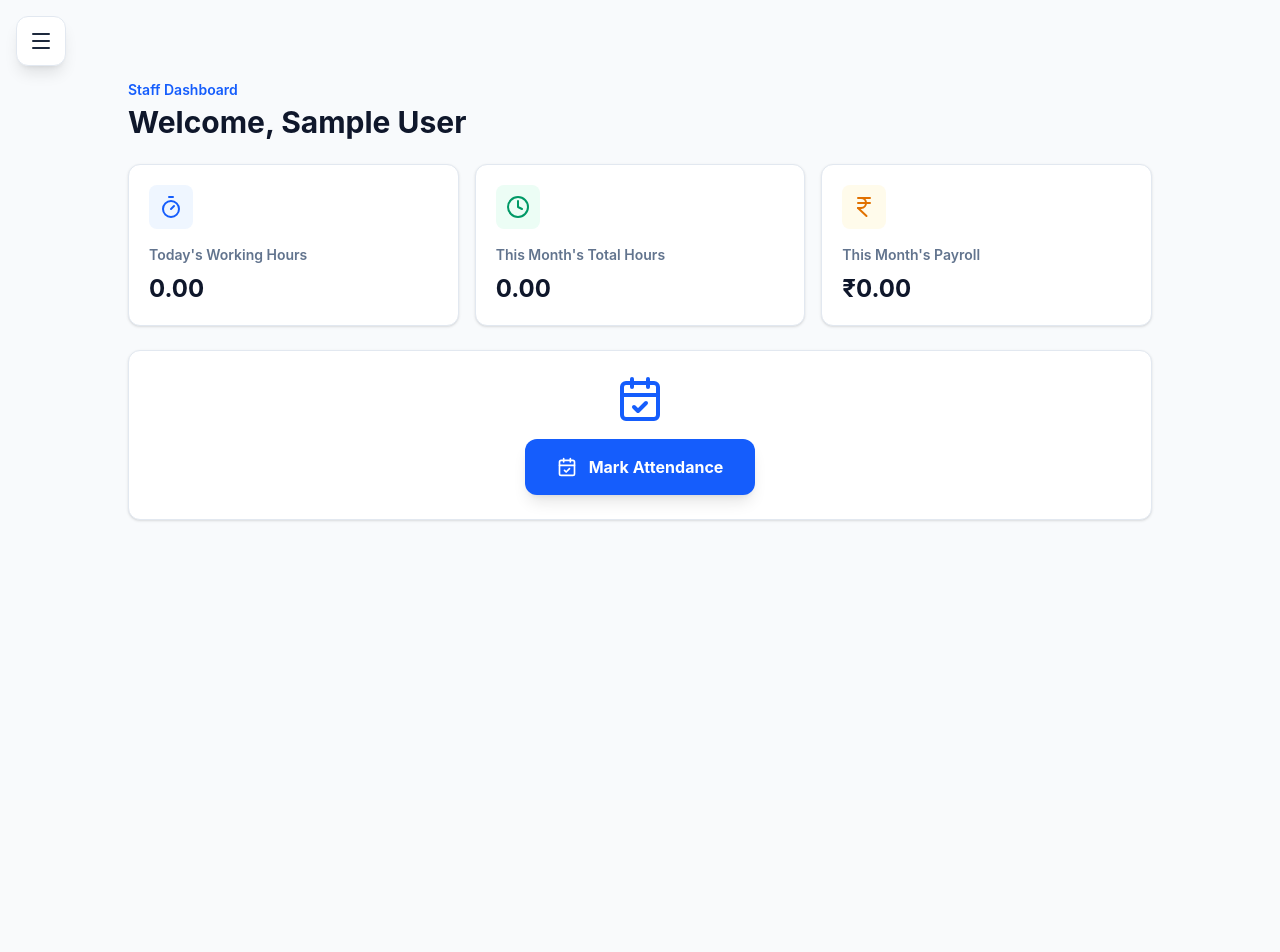
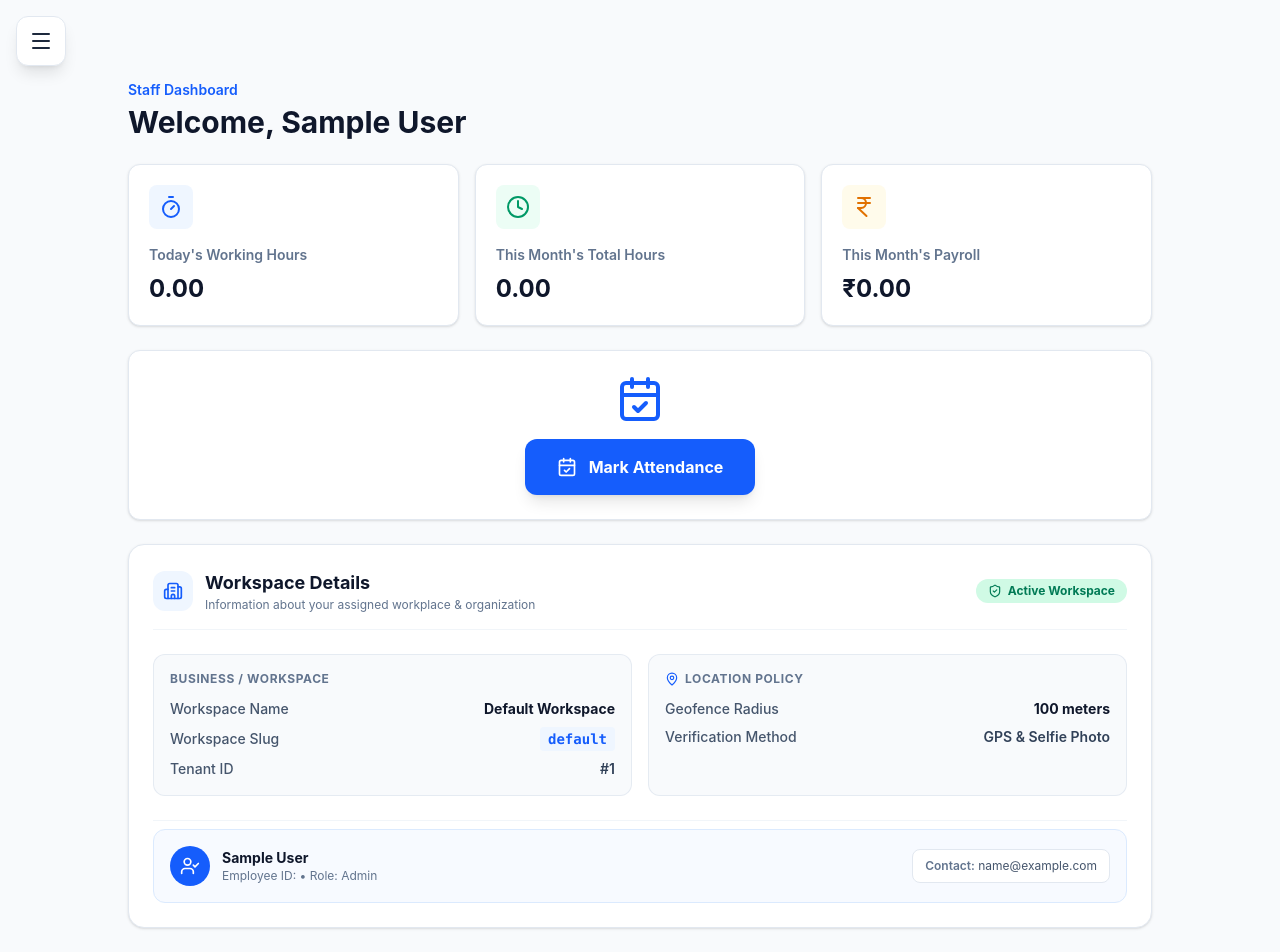
Before and after one commit to vignesh-potharaj/staff_attendance, a React (Vite) app in the folder staff-portal/: page /staff/dashboard in a window 1280 px wide. Shown: the top 952 px of the page. Before the commit the page ends 800 px from the top, so only its background shows below. Built offline with nearby package versions, Linux system fonts and the light colour scheme; no server answers; sample sign-in values are in the browser's storage.

Commit message:
feat: enhance user profile and workspace details in dashboard and auth context

```diff
--- a/staff-portal/src/components/StaffLayout.tsx
+++ b/staff-portal/src/components/StaffLayout.tsx
@@ -1,6 +1,6 @@
 import React, { useState } from 'react';
 import { NavLink, Outlet, useNavigate } from 'react-router-dom';
-import { BarChart3, CalendarCheck, History, LogOut, Menu, X } from 'lucide-react';
+import { BarChart3, Building2, CalendarCheck, History, LogOut, Menu, X } from 'lucide-react';
 import { useAuth } from '../contexts/AuthContext';
 
 const navItems = [
@@ -31,7 +31,7 @@ const StaffLayout: React.FC = () => {
       <button
         type="button"
         onClick={() => setOpen(true)}
-        className="fixed top-4 left-4 z-30 p-3 rounded-xl bg-white text-slate-800 border border-slate-200 shadow-lg hover:bg-slate-100"
+        className="fixed top-4 left-4 z-30 p-3 rounded-xl bg-white text-slate-800 border border-slate-200 shadow-lg hover:bg-slate-100 flex items-center gap-2"
         aria-label="Open navigation"
       >
         <Menu className="w-6 h-6" />
@@ -51,7 +51,8 @@ const StaffLayout: React.FC = () => {
           open ? 'translate-x-0' : '-translate-x-full'
         }`}
       >
-        <div className="p-5 border-b border-slate-800 flex items-center justify-between">
+        <div className="p-5 border-b border-slate-800 flex flex-col gap-3">
+          <div className="flex items-center justify-between">
             <div className="flex items-center gap-3 min-w-0">
               <div className="w-12 h-12 rounded-xl bg-blue-600 flex items-center justify-center font-bold text-lg shrink-0">
                 {initials}
@@ -69,6 +70,19 @@ const StaffLayout: React.FC = () => {
             >
               <X className="w-5 h-5" />
             </button>
+          </div>
+
+          <div className="bg-slate-900 border border-slate-800 rounded-lg p-2.5 flex items-center gap-2.5">
+            <div className="p-1.5 rounded-md bg-blue-500/10 text-blue-400 shrink-0">
+              <Building2 className="w-4 h-4" />
+            </div>
+            <div className="min-w-0 flex-1">
+              <p className="text-xs font-medium text-slate-400 uppercase tracking-wider">Workspace</p>
+              <p className="text-sm font-semibold text-slate-100 truncate">
+                {user?.tenant_name || 'Default Workspace'}
+              </p>
+            </div>
+          </div>
         </div>
 
         <nav className="flex-1 p-4 space-y-2">
--- a/staff-portal/src/contexts/AuthContext.tsx
+++ b/staff-portal/src/contexts/AuthContext.tsx
@@ -1,11 +1,20 @@
-import { createContext, useContext, useState } from 'react';
+import { createContext, useContext, useEffect, useState } from 'react';
+import api from '../services/api';
 
-interface User {
+export interface User {
   id: number;
   name: string;
   employee_id: string;
   role: string;
+  email?: string;
+  phone?: string;
   hourly_pay?: number;
+  tenant_id?: number;
+  tenant_name?: string;
+  tenant_slug?: string;
+  subscription_status?: string;
+  geofence_maps_link?: string;
+  geofence_radius_meters?: number;
 }
 
 interface AuthContextType {
@@ -13,6 +22,7 @@ interface AuthContextType {
   token: string | null;
   login: (token: string, user: User) => void;
   logout: () => void;
+  refreshUser: () => Promise<void>;
   loading: boolean;
 }
 
@@ -31,7 +41,29 @@ export const AuthProvider: React.FC<{ children: React.ReactNode }> = ({ children
     return null;
   });
   const [token, setToken] = useState<string | null>(() => localStorage.getItem('staff_token'));
-  const [loading] = useState(false);
+  const [loading, setLoading] = useState(false);
+
+  const refreshUser = async () => {
+    if (!token) return;
+    setLoading(true);
+    try {
+      const res = await api.get('/auth/me');
+      if (res.data) {
+        setUser(res.data);
+        localStorage.setItem('staff_user', JSON.stringify(res.data));
+      }
+    } catch {
+      // Ignore background refresh errors
+    } finally {
+      setLoading(false);
+    }
+  };
+
+  useEffect(() => {
+    if (token) {
+      refreshUser();
+    }
+  }, [token]);
 
   const login = (newToken: string, newUser: User) => {
     setToken(newToken);
@@ -48,7 +80,7 @@ export const AuthProvider: React.FC<{ children: React.ReactNode }> = ({ children
   };
 
   return (
-    <AuthContext.Provider value={{ user, token, login, logout, loading }}>
+    <AuthContext.Provider value={{ user, token, login, logout, refreshUser, loading }}>
       {children}
     </AuthContext.Provider>
   );
--- a/staff-portal/src/pages/Dashboard.tsx
+++ b/staff-portal/src/pages/Dashboard.tsx
@@ -1,5 +1,5 @@
 import React, { useEffect, useState } from 'react';
-import { CalendarCheck, Clock, IndianRupee, Timer } from 'lucide-react';
+import { Building2, CalendarCheck, Clock, IndianRupee, MapPin, ShieldCheck, Timer, UserCheck } from 'lucide-react';
 import { useNavigate } from 'react-router-dom';
 import api from '../services/api';
 import { useAuth } from '../contexts/AuthContext';
@@ -97,6 +97,96 @@ const Dashboard: React.FC = () => {
           Mark Attendance
         </button>
       </div>
+
+      {/* Workspace Details Section */}
+      <div className="bg-white rounded-2xl border border-slate-200 p-6 shadow-sm space-y-6">
+        <div className="flex flex-col sm:flex-row sm:items-center justify-between gap-3 border-b border-slate-100 pb-4">
+          <div className="flex items-center gap-3">
+            <div className="w-10 h-10 rounded-xl bg-blue-50 text-blue-600 flex items-center justify-center shrink-0">
+              <Building2 className="w-5 h-5" />
+            </div>
+            <div>
+              <h2 className="text-lg font-bold text-slate-900">Workspace Details</h2>
+              <p className="text-xs text-slate-500">Information about your assigned workplace & organization</p>
+            </div>
+          </div>
+          <span className="inline-flex items-center gap-1.5 px-3 py-1 rounded-full text-xs font-bold bg-emerald-100 text-emerald-700 w-fit">
+            <ShieldCheck className="w-3.5 h-3.5" />
+            {user?.subscription_status === 'ACTIVE' || !user?.subscription_status ? 'Active Workspace' : user.subscription_status}
+          </span>
+        </div>
+
+        <div className="grid grid-cols-1 md:grid-cols-2 gap-4">
+          {/* Workspace Info Card */}
+          <div className="p-4 rounded-xl bg-slate-50 border border-slate-200/80 space-y-3">
+            <p className="text-xs font-bold text-slate-500 uppercase tracking-wider">Business / Workspace</p>
+            <div className="space-y-2">
+              <div className="flex items-center justify-between">
+                <span className="text-sm text-slate-600 font-medium">Workspace Name</span>
+                <span className="text-sm font-bold text-slate-900">{user?.tenant_name || 'Default Workspace'}</span>
+              </div>
+              <div className="flex items-center justify-between">
+                <span className="text-sm text-slate-600 font-medium">Workspace Slug</span>
+                <span className="text-sm font-mono font-semibold text-blue-600 bg-blue-50 px-2 py-0.5 rounded">{user?.tenant_slug || 'default'}</span>
+              </div>
+              <div className="flex items-center justify-between">
+                <span className="text-sm text-slate-600 font-medium">Tenant ID</span>
+                <span className="text-sm font-semibold text-slate-700">#{user?.tenant_id || 1}</span>
+              </div>
+            </div>
+          </div>
+
+          {/* Location & Attendance Rules Card */}
+          <div className="p-4 rounded-xl bg-slate-50 border border-slate-200/80 space-y-3">
+            <p className="text-xs font-bold text-slate-500 uppercase tracking-wider flex items-center gap-1.5">
+              <MapPin className="w-3.5 h-3.5 text-blue-600" /> Location Policy
+            </p>
+            <div className="space-y-2">
+              <div className="flex items-center justify-between">
+                <span className="text-sm text-slate-600 font-medium">Geofence Radius</span>
+                <span className="text-sm font-bold text-slate-900">{user?.geofence_radius_meters || 100} meters</span>
+              </div>
+              <div className="flex items-center justify-between">
+                <span className="text-sm text-slate-600 font-medium">Verification Method</span>
+                <span className="text-sm font-semibold text-slate-700">GPS & Selfie Photo</span>
+              </div>
+              {user?.geofence_maps_link && (
+                <div className="flex items-center justify-between pt-1">
+                  <span className="text-sm text-slate-600 font-medium">Workplace Map</span>
+                  <a
+                    href={user.geofence_maps_link}
+                    target="_blank"
+                    rel="noopener noreferrer"
+                    className="text-xs font-bold text-blue-600 hover:underline flex items-center gap-1"
+                  >
+                    View Map →
+                  </a>
+                </div>
+              )}
+            </div>
+          </div>
+        </div>
+
+        {/* Employee Profile Section */}
+        <div className="pt-2 border-t border-slate-100">
+          <div className="p-4 rounded-xl bg-blue-50/50 border border-blue-100 flex flex-col sm:flex-row sm:items-center justify-between gap-4">
+            <div className="flex items-center gap-3">
+              <div className="w-10 h-10 rounded-full bg-blue-600 text-white flex items-center justify-center font-bold text-sm shrink-0">
+                <UserCheck className="w-5 h-5" />
+              </div>
+              <div>
+                <p className="text-sm font-bold text-slate-900">{user?.name}</p>
+                <p className="text-xs text-slate-500">Employee ID: <span className="font-semibold text-slate-700">{user?.employee_id}</span> • Role: <span className="capitalize">{user?.role || 'Staff'}</span></p>
+              </div>
+            </div>
+            {user?.email && (
+              <div className="text-xs text-slate-600 bg-white px-3 py-2 rounded-lg border border-slate-200">
+                <span className="font-semibold text-slate-500">Contact:</span> {user.email}
+              </div>
+            )}
+          </div>
+        </div>
+      </div>
     </div>
   );
 };
```
Also changed, not shown: 1 other file (tests, documents, lock files or other folders). Lines whose indentation alone changed are shown as unchanged.
